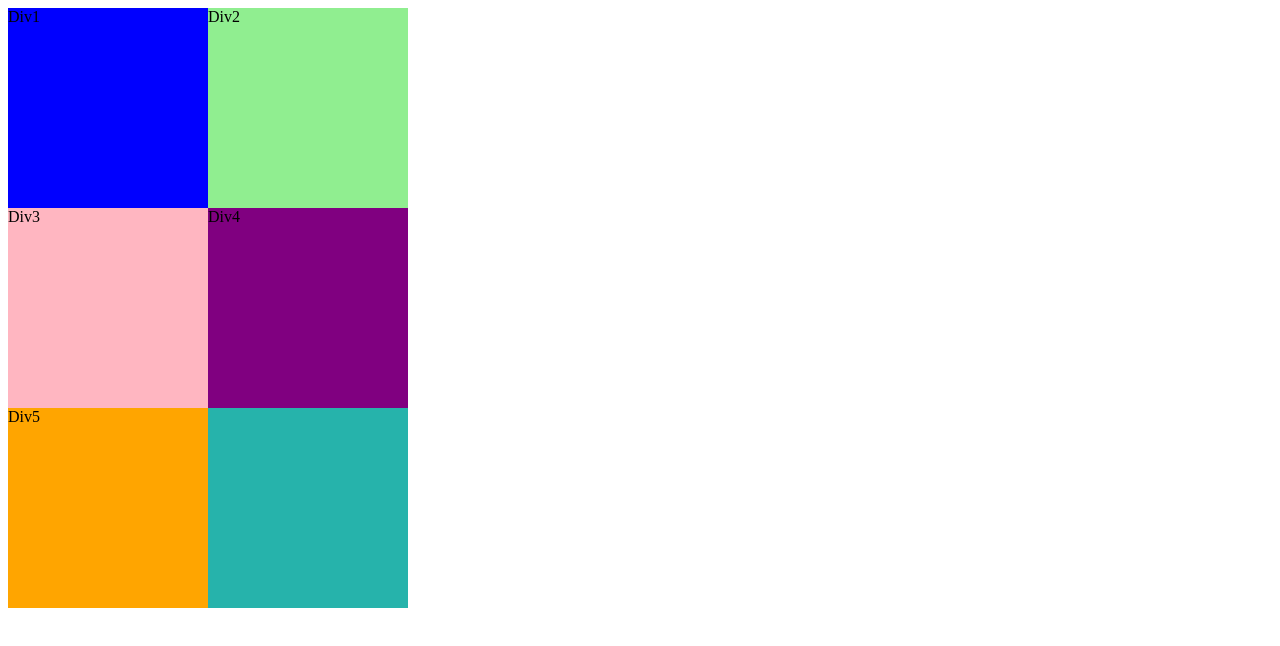
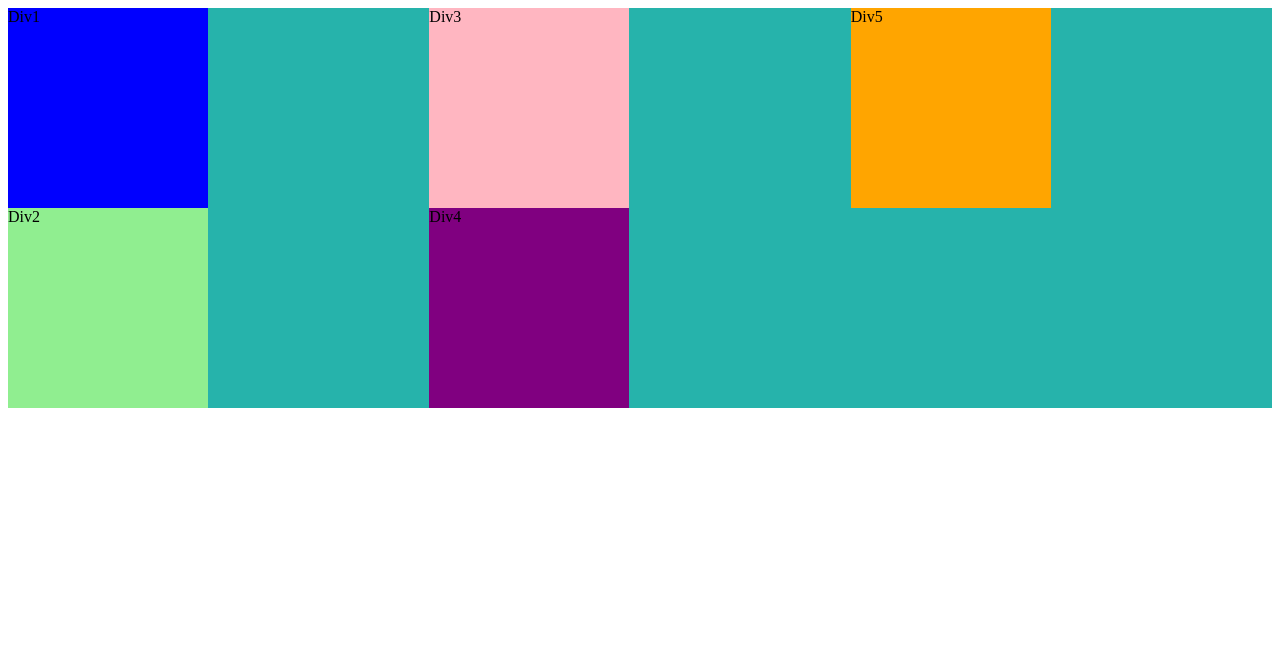
Before and after one commit to RAHULKUMARNATHU/Learning-CSS, a plain HTML site: page Flex/flex.html in a window 1280 px wide. Drawn offline with Linux system fonts and the light colour scheme.

Commit message:
final commit of Wrap

```diff
--- a/Flex/style.css
+++ b/Flex/style.css
@@ -1,17 +1,17 @@
 #container{
 height :
-/* 400px; */
-auto;
+400px;
+/* auto; */
 /* 75vh; */
 width:
-/* auto; */
-400px;
+auto;
+/* 400px;  */
 /* 75vw; */
 background-color: rgb(38, 179, 171);
 display: flex;
 flex-direction:
-/* column; */
-row;
+column;
+/* row;  */
 /* row-reverse; */
 flex-wrap:wrap;
 }
```
